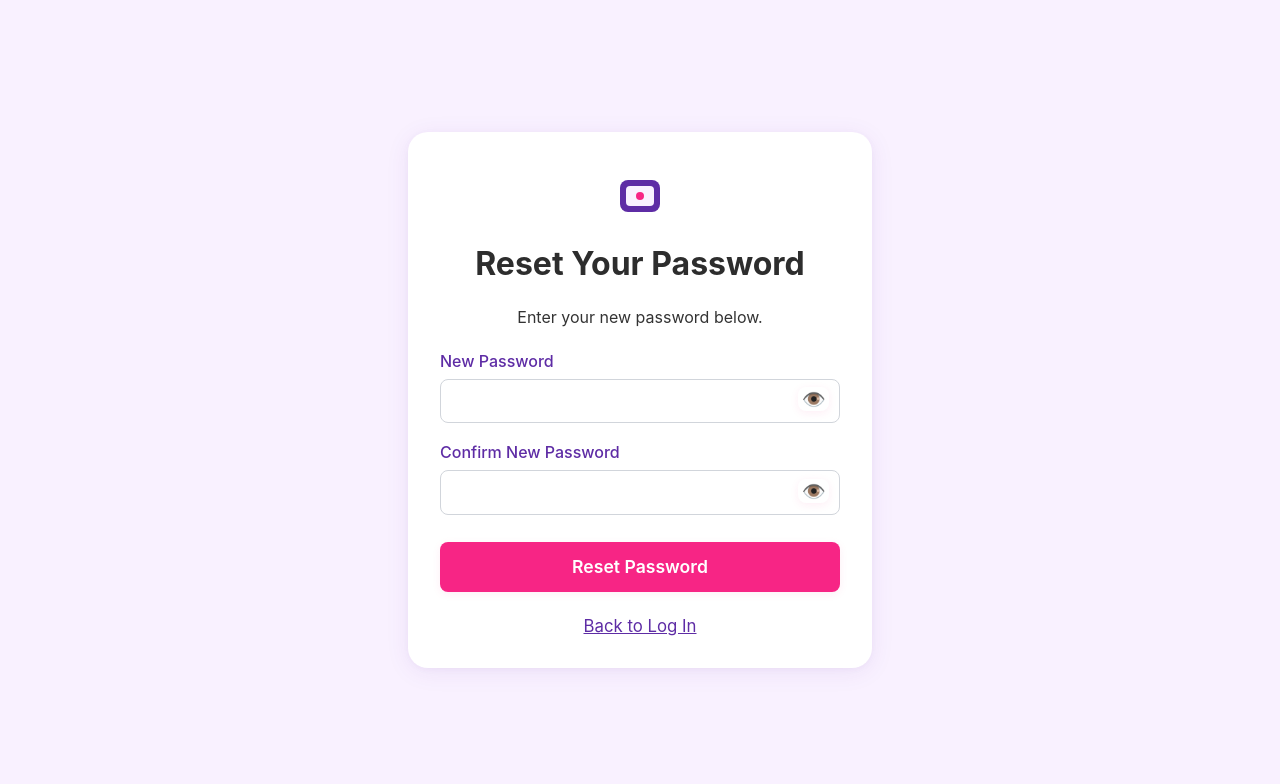
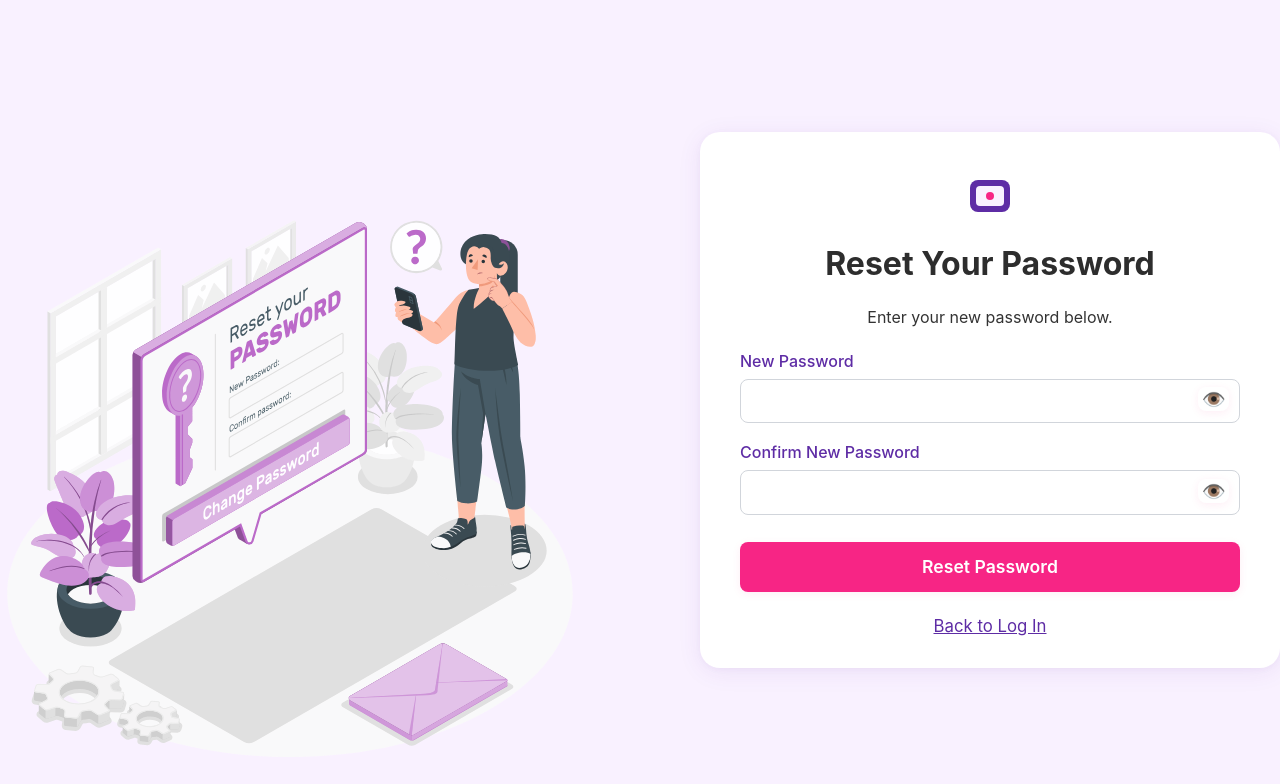
Before and after one commit to SukhnaazRandhawa/fee-management-system, a React (Create React App) app in the folder frontend/: page /reset-password/1 in a window 1280 px wide. Shown: the top 784 px of the page. Built offline with nearby package versions, Linux system fonts and the light colour scheme.

Commit message:
Designed the reset Password page

```diff
--- a/frontend/src/pages/ResetPasswordPage.css
+++ b/frontend/src/pages/ResetPasswordPage.css
@@ -1,17 +1,44 @@
-.reset-bg {
+.reset-bg-row {
+  display: flex;
   min-height: 100vh;
   background: #f9f1ff;
+  align-items: center;
+  justify-content: center;
+}
+
+.reset-illustration-col {
+  flex: 1;
+  display: flex;
+  align-items: flex-end;
+  justify-content: center;
+  min-width: 0;
+  height: 100vh;
+}
+
+.reset-illustration {
+  width: 900px;      /* Large size */
+  max-width: 100vw;
+  height: auto;
+  opacity: 0.98;
+  margin-bottom: 32px;
+}
+
+.reset-card-col {
+  flex: 1;
   display: flex;
   align-items: center;
-  justify-content: center;
+  justify-content: flex-start; /* Shift card to the right */
+  min-width: 0;
+  padding-left: 120px; /* Increased from 60px */
 }
 
 .reset-card {
   background: #fff;
   border-radius: 20px;
   box-shadow: 0 4px 24px 0 rgba(94,44,165,0.08), 0 1.5px 6px 0 rgba(94,44,165,0.04);
-  padding: 2.5rem 2rem 2rem 2rem;
-  max-width: 400px;
+  padding: 2.5rem 2.5rem 2rem 2.5rem; /* More horizontal padding */
+  max-width: 600px;   /* Increased from 400px */
+  min-width: 420px;   /* Optional: ensure it's not too narrow */
   width: 100%;
   display: flex;
   flex-direction: column;
@@ -123,6 +150,23 @@
   font-size: 1.05rem;
 }
 
+@media (max-width: 900px) {
+  .reset-bg-row {
+    flex-direction: column;
+  }
+  .reset-illustration-col {
+    display: none;
+  }
+  .reset-card-col {
+    padding-left: 0;
+    justify-content: center;
+  }
+  .reset-card {
+    padding: 2rem 0.5rem;
+    min-width: 90vw;
+  }
+}
+
 @media (max-width: 600px) {
   .reset-card {
     padding: 2rem 0.5rem;
--- a/frontend/src/pages/ResetPasswordPage.js
+++ b/frontend/src/pages/ResetPasswordPage.js
@@ -1,5 +1,6 @@
 import React, { useState } from 'react';
 import { Link, useNavigate, useParams } from 'react-router-dom';
+import ResetPasswordSVG from '../assets/reset-password.svg';
 import authService from '../services/authService';
 import './ResetPasswordPage.css';
 
@@ -48,7 +49,11 @@ const ResetPasswordPage = () => {
   };
 
   return (
-    <div className="reset-bg">
+    <div className="reset-bg-row">
+      <div className="reset-illustration-col">
+        <img src={ResetPasswordSVG} alt="Reset password illustration" className="reset-illustration" />
+      </div>
+      <div className="reset-card-col">
         <div className="reset-card">
           <BilloraLogo />
           <h1 className="reset-title">Reset Your Password</h1>
@@ -95,6 +100,7 @@ const ResetPasswordPage = () => {
           </div>
         </div>
       </div>
+    </div>
   );
 };
 
```
Also changed, not shown: frontend/src/assets/reset-password.svg (added). Lines whose indentation alone changed are shown as unchanged.
